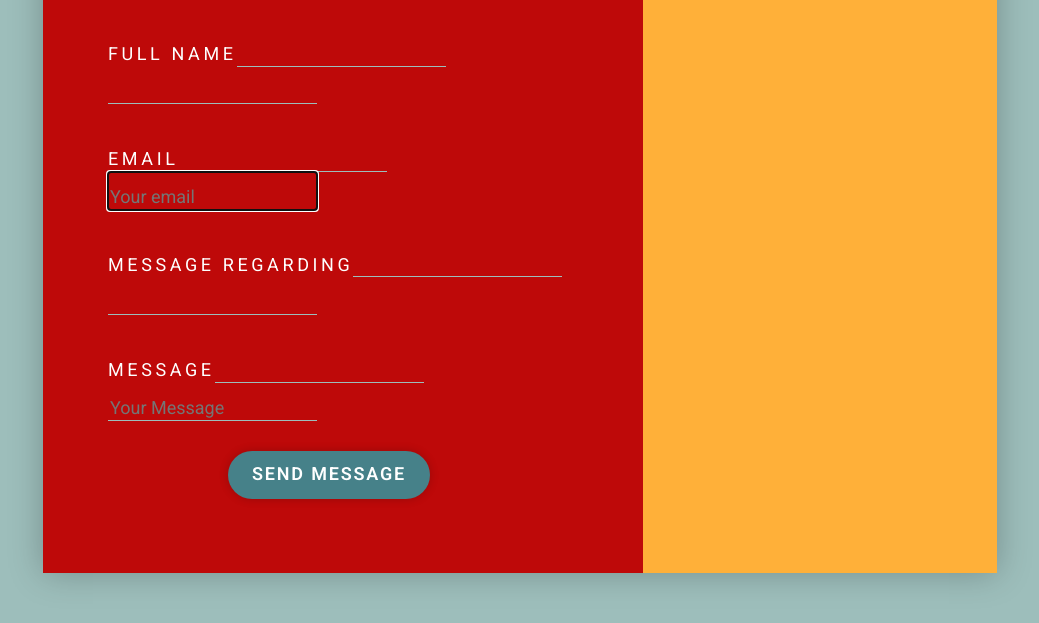
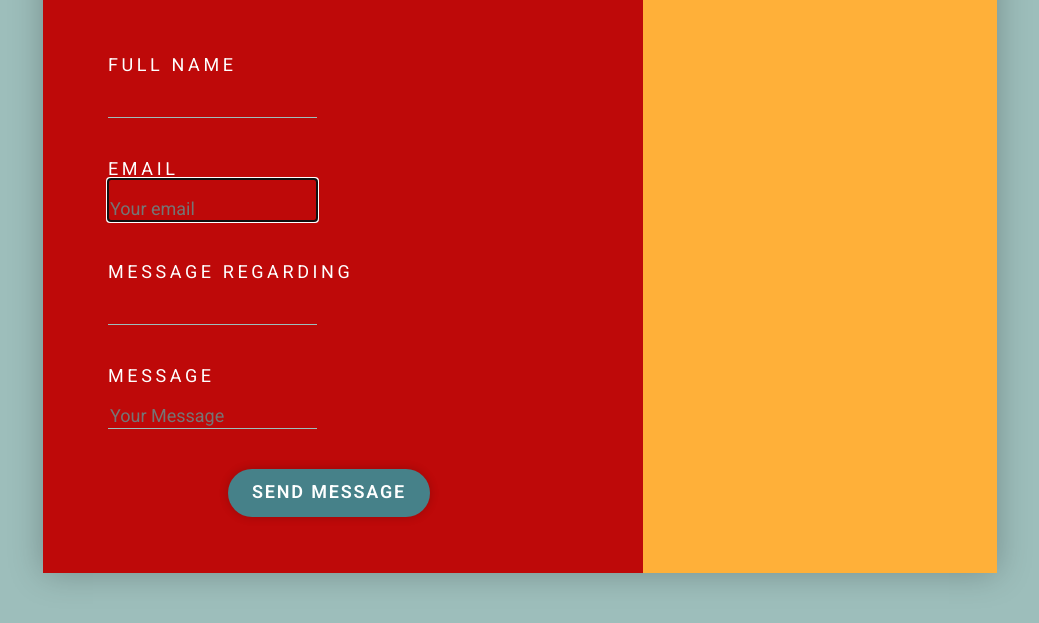
Before and after one commit to TrooperLooper/Assignment_7.0, a plain HTML site: page index.html in a window 1280 px wide. Shown: the part 71-694 px from the top of the page, without its empty margins (120-1159 px from the left). Drawn offline with Linux system fonts and the light colour scheme.

Commit message:
Final update
updated input for issues

```diff
--- a/index.html
+++ b/index.html
@@ -17,16 +17,16 @@
         <div class="box_left">
 
             <form class="form" autocomplete="off">
-            <div class="headlines"><label for="name" class="label">FULL NAME</label><input id="name"></div>
+            <div class="headlines"><label id for="name" class="label">FULL NAME</label></div>
             <input type="text" name="name" class="input-field" placeholder="" required>
 
-            <div class="headlines"><label for="email" class="label">EMAIL</label><input id="email"></div>
-            <input type="email" name="email" class="input-field" placeholder="Your email" required autofocus>
+            <div class="headlines"><label id for="email" class="label">EMAIL</label></div>
+            <input type="email" name="email" class="input-field" placeholder="Your email" id="email" required autofocus>
 
-            <div class="headlines"><label for="subject" class="label">MESSAGE REGARDING</label><input id="subject"></div>
+            <div class="headlines"><label id for="subject" class="label">MESSAGE REGARDING</label></div>
             <input type="text" name="subject" class="input-field" placeholder="" required>
-            <div class="headlines"><label for="message" class="label">MESSAGE</label><input id="message"></div>
-            <input type="text" name="name" class="input-field" placeholder="Your Message" required>
+            <div class="headlines"><label id for="message" class="label">MESSAGE</label></div>
+            <input type="text" name="message" class="input-field" placeholder="Your Message" required>
 
             <div class="headlines"><button type="submit" class="button">SEND MESSAGE</button></div>
 
--- a/styles/index.css
+++ b/styles/index.css
@@ -36,8 +36,8 @@ body {background-color: #9DBEBB;}
     max-height: 603px;
     position: absolute;
     top: 0px;
-    bottom: 20%;
-    right: 50%;
+    bottom: 20%px;
+    right: 50%px;
 }
 
 
@@ -60,7 +60,7 @@ body {background-color: #9DBEBB;}
     color: #feffff;
     background: transparent;
     margin-left: 65px;
-    margin-top: 20px;
+    margin-top: 35px;
   }
 
   input {
@@ -68,12 +68,12 @@ body {background-color: #9DBEBB;}
     background: transparent;
     color: #feffff;
     border-bottom: 1px solid #9DBEBB;
-    margin-top: 20px;
-    padding-top: 15px;
+    margin-top: 50px;
+    padding-top: 20px;
 }
 
 .headlines {
-    padding-top: 30px;
+    padding-top: 40px;
 }
 
 .headlines_end {
```
